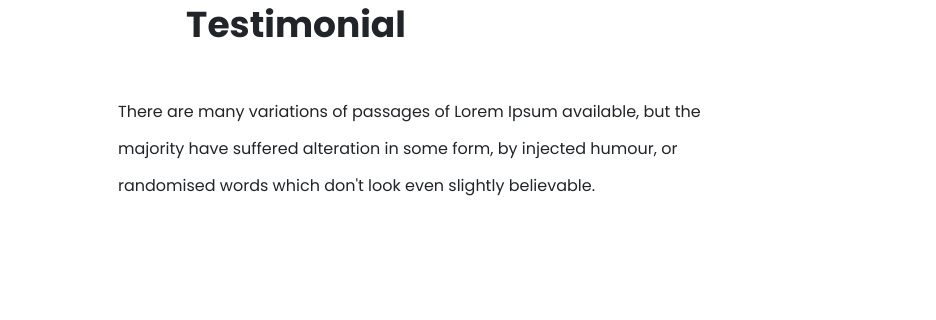
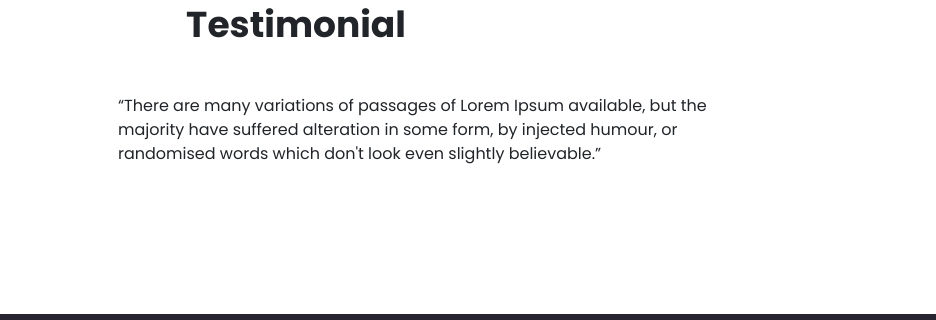
Before and after one commit to md-ali-dev/e-school, a plain HTML site: page index.html in a window 1280 px wide. Shown: the part 1620-1940 px from the top of the page, 344-1280 px from the left. Drawn offline with Linux system fonts and the light colour scheme.

Commit message:
E School

```diff
--- a/index.html
+++ b/index.html
@@ -143,9 +143,9 @@
                         <img src="assets/images/Photos/Man.png" alt="Man">
                     </div>
                     <div class="col-md-7">
-                        <p>There are many variations of passages of Lorem Ipsum available, but the
+                        <q class="text-center">There are many variations of passages of Lorem Ipsum available, but the
                             majority have suffered alteration in some form, by injected humour,
-                           or randomised words which don't look even slightly believable.</p>
+                           or randomised words which don't look even slightly believable.</q>
                     </div>
                 </div>
             </div>
```
